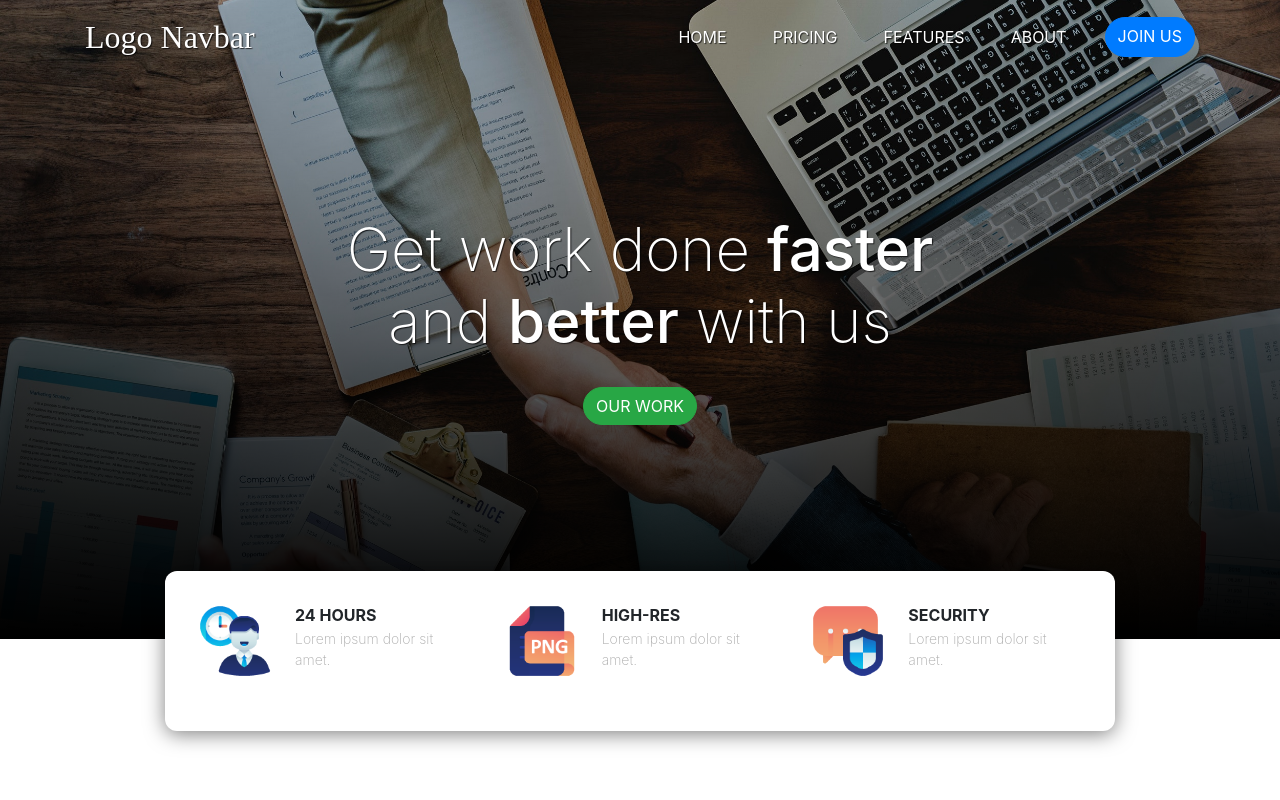
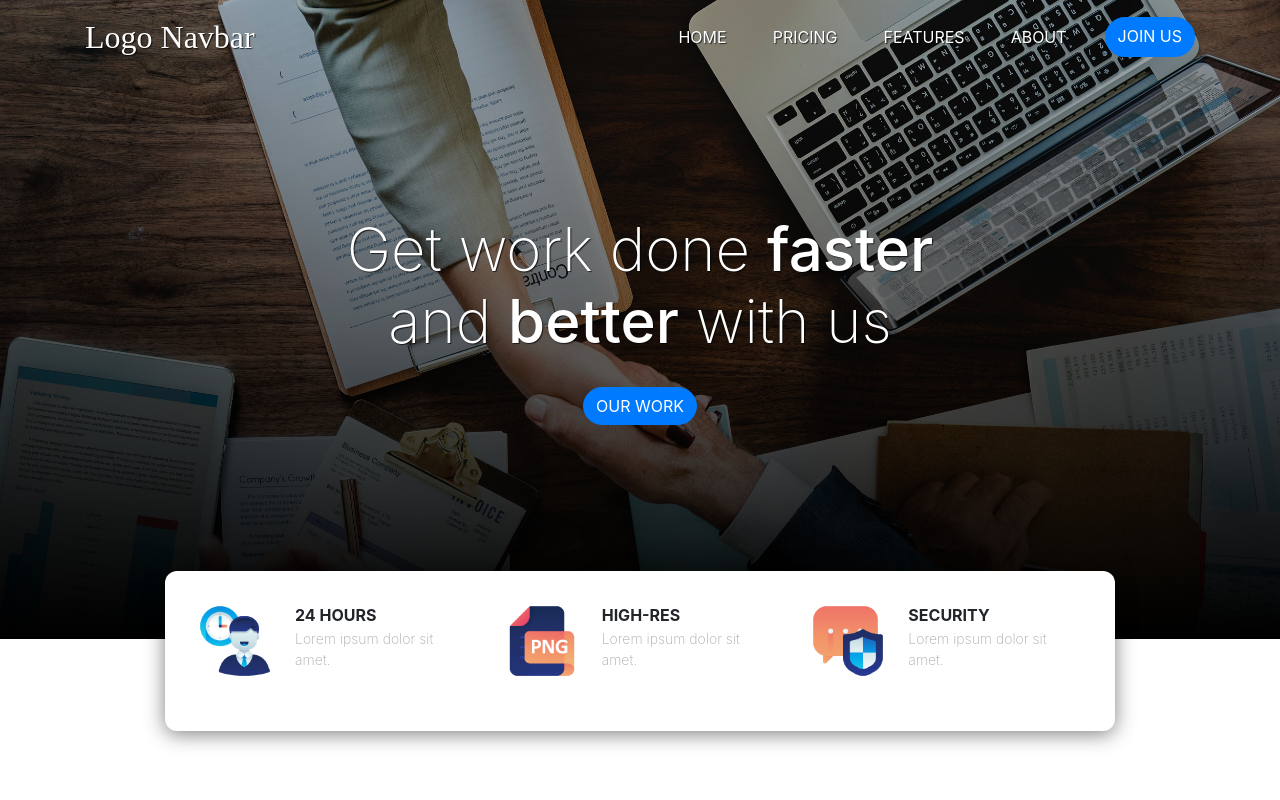
Before and after one commit to edwardtimoty/landing-page, a plain HTML site: page index.html in a window 1280 px wide. Shown: the top 800 px of the page. Drawn offline with nearby package versions, Linux system fonts and the light colour scheme; a web font is replaced by a local one.

Commit message:
mengubah warna tombol our work menjadi warna biru

```diff
--- a/index.html
+++ b/index.html
@@ -42,7 +42,7 @@
     <div class="jumbotron jumbotron-fluid">
       <div class="container">
         <h1 class="display-4">Get work done <span>faster</span><br> and <span>better</span> with us</h1>
-        <a href="" class="btn btn-success tombol">Our Work</a>
+        <a href="" class="btn btn-primary tombol">Our Work</a>
       </div>
     </div>
     <!-- Akhir Jumbotron -->
```
